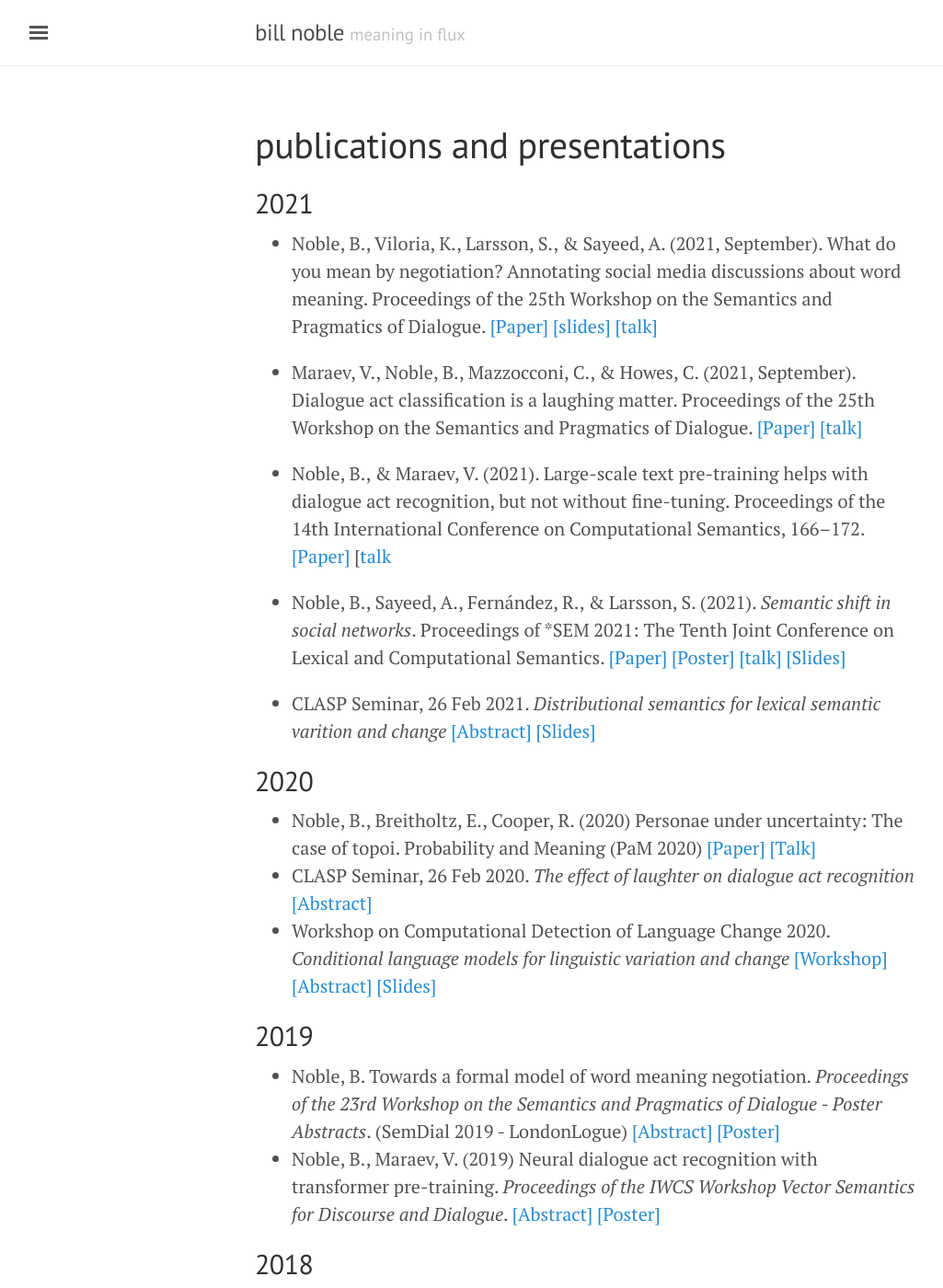
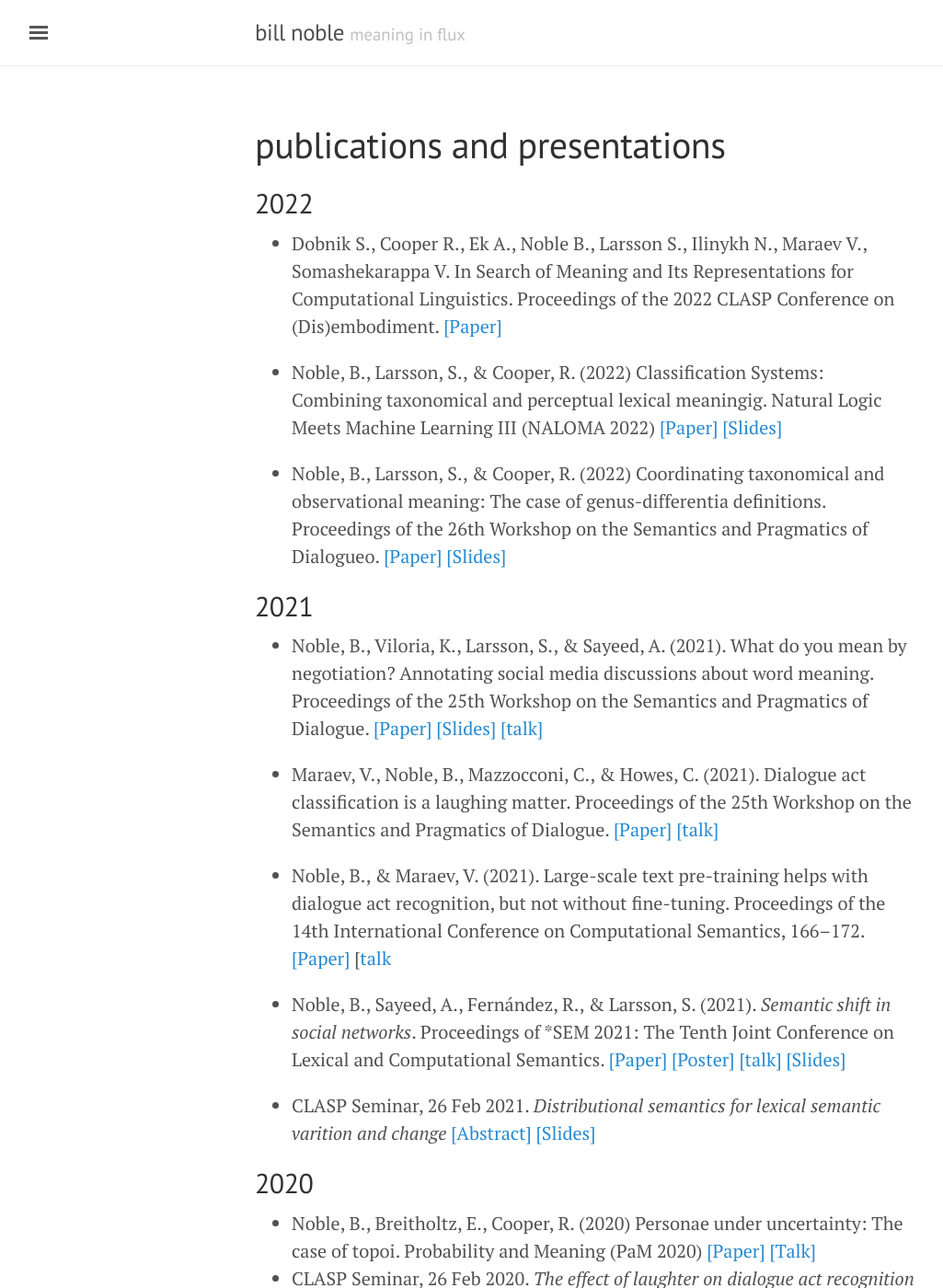
Before and after one commit to winobes/winobes.github.io, a Jekyll site: the page built from publications.md, in a window 1280 px wide and 1400 px high. Shown: the whole window at 92% size, without its empty margins (3-1028 px from the left). Built offline with Jekyll 4.4.1, drawn with Linux system fonts in a browser that asks for light colours.

Commit message:
add 3 publicaitons

```diff
--- a/publications.md
+++ b/publications.md
@@ -3,11 +3,19 @@ layout: page
 title: publications and presentations
 ---
 
+## 2022
+
+- Dobnik S., Cooper R., Ek A., Noble B., Larsson S., Ilinykh N., Maraev V., Somashekarappa  V. In Search of Meaning and Its Representations for Computational Linguistics. Proceedings of the 2022 CLASP Conference on (Dis)embodiment. [[Paper]](https://aclanthology.org/2022.clasp-1.4)
+
+- Noble, B., Larsson, S., & Cooper, R. (2022) Classification Systems: Combining taxonomical and perceptual lexical meaningig. Natural Logic Meets Machine Learning III (NALOMA 2022) [[Paper]](files/Noble2022_classification-systems_paper.pdf) [[Slides]](files/Noble_2022_classification-systems_slides.pdf)
+
+- Noble, B., Larsson, S., & Cooper, R. (2022) Coordinating taxonomical and observational meaning: The case of genus-differentia definitions. Proceedings of the 26th Workshop on the Semantics and Pragmatics of Dialogueo. [[Paper]](https://semdial2022.github.io/includes/DubDial_Proceedings.pdf) [[Slides]](files/Noble2022_genus-differentia-definitions_slides.pdf)
+
 ## 2021
 
-- Noble, B., Viloria, K., Larsson, S., & Sayeed, A. (2021, September). What do you mean by negotiation? Annotating social media discussions about word meaning. Proceedings of the 25th Workshop on the Semantics and Pragmatics of Dialogue. [[Paper]](http://semdial.org/anthology/papers/Z/Z21/Z21-3016/) [[slides]](files/Noble2021_word-meaning-negotiation_slides.pdf) [[talk]](https://mediaup.uni-potsdam.de/Play/39214)
+- Noble, B., Viloria, K., Larsson, S., & Sayeed, A. (2021). What do you mean by negotiation? Annotating social media discussions about word meaning. Proceedings of the 25th Workshop on the Semantics and Pragmatics of Dialogue. [[Paper]](http://semdial.org/anthology/papers/Z/Z21/Z21-3016/) [[Slides]](files/Noble2021_word-meaning-negotiation_slides.pdf) [[talk]](https://mediaup.uni-potsdam.de/Play/39214)
 
-- Maraev, V., Noble, B., Mazzocconi, C., & Howes, C. (2021, September). Dialogue act classification is a laughing matter. Proceedings of the 25th Workshop on the Semantics and Pragmatics of Dialogue. [[Paper]](http://semdial.org/anthology/papers/Z/Z21/Z21-3015/) [[talk]](https://mediaup.uni-potsdam.de/Play/39204)
+- Maraev, V., Noble, B., Mazzocconi, C., & Howes, C. (2021). Dialogue act classification is a laughing matter. Proceedings of the 25th Workshop on the Semantics and Pragmatics of Dialogue. [[Paper]](http://semdial.org/anthology/papers/Z/Z21/Z21-3015/) [[talk]](https://mediaup.uni-potsdam.de/Play/39204)
 
 - Noble, B., & Maraev, V. (2021). Large-scale text pre-training helps with dialogue act recognition, but not without fine-tuning. Proceedings of the 14th International Conference on Computational Semantics, 166--172. [[Paper]](https://iwcs2021.github.io/proceedings/iwcs/pdf/2021.iwcs-1.16.pdf) [[talk](https://www.youtube.com/watch?v=nwTSi1lxbmA)
 
```
Also changed, not shown: 3 other files.
